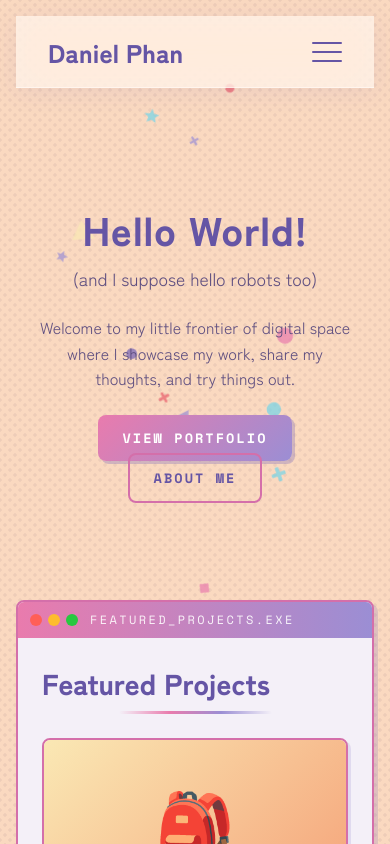
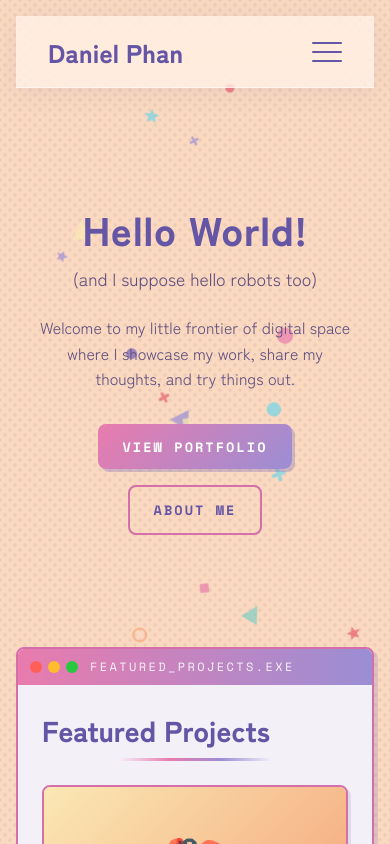
Before and after one commit to Axelm3sh/Axelm3sh.github.io, a React (Vite) app: page / in a window 390 px wide. Shown: the top 844 px of the page. Built offline with nearby package versions, Linux system fonts and the light colour scheme.

Commit message:
Fix hero CTA buttons overlapping on mobile by making inline anchors inline-block

```diff
--- a/src/pages/Home.css
+++ b/src/pages/Home.css
@@ -49,6 +49,7 @@
 }
 
 .cta-button {
+  display: inline-block; /* inline anchors don't reserve height for vertical padding, causing overlap when stacked */
   font-family: 'Space Mono', monospace;
   padding: 0.8rem 1.5rem;
   border-radius: 8px;
```
